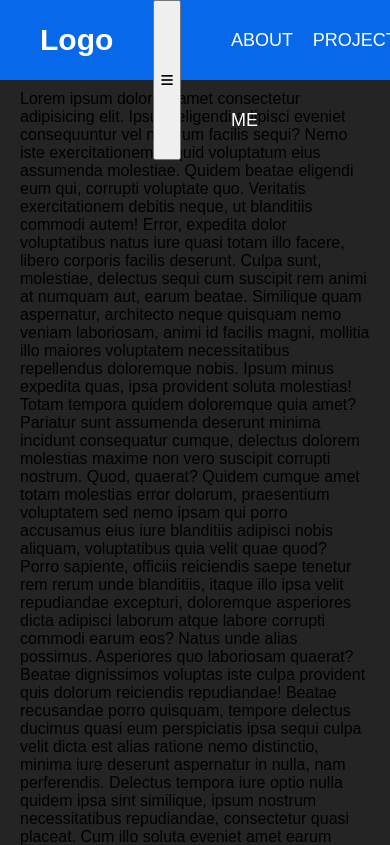
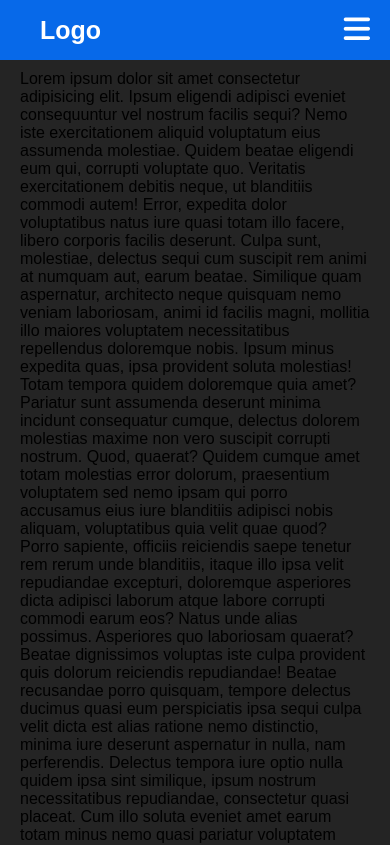
Before and after one commit to SpentRook/spentrook.github.io, a plain HTML site: page index.html in a window 390 px wide. Shown: the top 845 px of the page. Drawn offline with Linux system fonts and the light colour scheme.

Commit message:
update responsive navbar

```diff
--- a/index.html
+++ b/index.html
@@ -1,11 +1,12 @@
 <!DOCTYPE html>
 <html lang="en">
 <head>
-    <link rel="stylesheet" href="style.css">
-    <script src="https://kit.fontawesome.com/df84c93ce4.js" crossorigin="anonymous"></script>
     <meta charset="UTF-8">
     <meta http-equiv="X-UA-Compatible" content="IE=edge">
     <meta name="viewport" content="width=device-width, initial-scale=1.0">
+    <link rel="stylesheet" href="style.css">
+    <script src="https://kit.fontawesome.com/df84c93ce4.js" crossorigin="anonymous"></script>
+    <script defer src="index.js"></script>
     <title>RichardDev</title>
 </head>
 <body>
--- a/style.css
+++ b/style.css
@@ -63,7 +63,7 @@
       text-transform: uppercase;
   }
 
-  .nav-menu-link:hover{
+  .nav-menu-link:hover, .nav-menu-link_active{
     background-color: #034574;
     transition: 0.5s
   }
@@ -72,3 +72,62 @@
       padding: 8px 12px;
       border-radius: 3px;
   }
+
+  .nav-toggle{
+      color: white;
+      background: none;
+      border: none;
+      font-size: 30px;
+      padding: 0 20px;
+      line-height: 60px;
+      display: none;
+  }
+
+  @media(max-width:768px){
+      body{
+          padding-top: 70px;
+      }
+
+      .header{
+          height:60px;
+      }
+
+      .logo{
+          font-size: 25px;
+          padding: 0 40px;
+          line-height: 60px;
+      }
+
+      .nav-menu{
+          flex-direction: column;
+          align-items: center;
+          margin: 0;
+          background-color:#2c3e50;
+          position: fixed;
+          left: 0;
+          top: 60px;
+          width: 100%;
+          padding: 20px 0;
+          height: calc(100% - 60px);
+          overflow-y: auto;
+          left:100%;
+          transition: left 0.3s;
+      }
+
+      .nav-menu-item{
+          line-height: 70px;
+      }
+
+      .nav-menu-link:hover, .nav-menu-link_active{
+          background: none;
+          color: #83c5f7;
+      }
+
+      .nav-toggle{
+          display: block;
+      }
+
+      .nav-menu-visible{
+        left:0;
+      }
+  }
```
Also changed, not shown: index.js (added).
